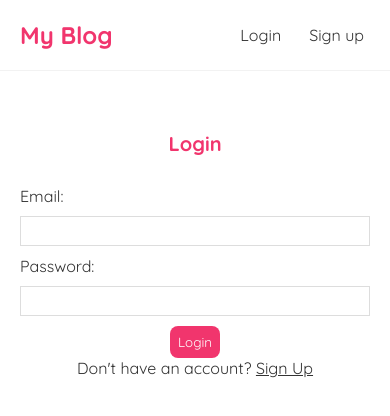
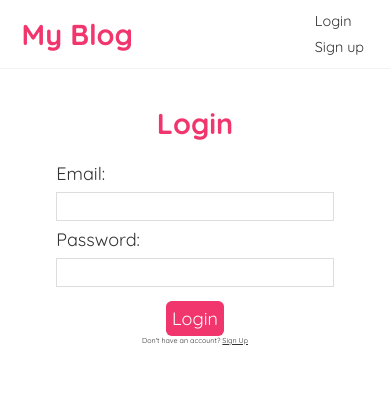
Before and after one commit to jyotisko/blogs, a React (Create React App) app: page /login in a window 390 px wide. Shown: the top 416 px of the page. Built offline with nearby package versions, Linux system fonts and the light colour scheme; no server answers.

Commit message:
Responsiveness added

```diff
--- a/src/components/BlogDetails.js
+++ b/src/components/BlogDetails.js
@@ -53,7 +53,9 @@ const BlogDetails = ({ user }) => {
       ) : (
           <h4><Link to='/login'>Login</Link> to view blog.</h4>
         )}
-      <Toaster position='bottom-center' />
+      <Toaster toastOptions={{
+        className: 'toast-element'
+      }} position='bottom-center' />
     </>
   );
 }
--- a/src/components/BlogList.js
+++ b/src/components/BlogList.js
@@ -7,7 +7,7 @@ const BlogList = (props) => {
 
   return (
     <div className="blog-list">
-      <h1>{blogs.blogs.length > 0 ? title : 'No Blogs Found'}</h1>
+      <h1 className='blog-list-title'>{blogs.blogs.length > 0 ? title : 'No Blogs Found'}</h1>
       {
         blogs.blogs.map(blog => (
           <div className='blog-preview' key={blog.id}>
--- a/src/components/Create.js
+++ b/src/components/Create.js
@@ -72,7 +72,9 @@ const Create = ({ user }) => {
       ) : (
           <h4><Link to='/login'>Login</Link> to create a blog!</h4>
         )}
-      <Toaster position='bottom-center' />
+      <Toaster toastOptions={{
+        className: 'toast-element'
+      }} position='bottom-center' />
     </>
   );
 }
--- a/src/components/Edit.js
+++ b/src/components/Edit.js
@@ -94,7 +94,9 @@ const Edit = ({ user }) => {
           <h4><Link to='/login'>Login</Link> to be able to edit your blogs.</h4>
         )}
 
-      <Toaster position='bottom-center' />
+      <Toaster toastOptions={{
+        className: 'toast-element'
+      }} position='bottom-center' />
     </>
   );
 }
--- a/src/components/Home.js
+++ b/src/components/Home.js
@@ -28,7 +28,9 @@ const Home = ({ user }) => {
           <h4><Link to='/login'>Login</Link> to view blogs</h4>
         )
       }
-      <Toaster position='center-bottom' />
+      <Toaster toastOptions={{
+        className: 'toast-element'
+      }} position='bottom-center' />
     </div>
   );
 };
--- a/src/components/Login.js
+++ b/src/components/Login.js
@@ -24,7 +24,9 @@ const Login = () => {
 
   return (
     <div className='create'>
-      <Toaster position='bottom-center' />
+      <Toaster toastOptions={{
+        className: 'toast-element'
+      }} position='bottom-center' />
       <h2>Login</h2>
       <form onSubmit={handleSubmit}>
         <label>Email: </label>
--- a/src/components/Search.js
+++ b/src/components/Search.js
@@ -1,29 +1,29 @@
 import { useState } from 'react';
 import { Link } from 'react-router-dom';
 import BlogList from './BlogList';
+import toast, { Toaster } from 'react-hot-toast';
 
 const Search = ({ user }) => {
 
   const [query, setQuery] = useState('');
   const [filter, setFilter] = useState('title');
   const [blogs, setBlogs] = useState(null);
-  const [loading, setLoading] = useState(false);
-  const [error, setError] = useState(false);
 
   const handleSubmit = async e => {
     e.preventDefault();
     if (query === '') return;
-    setLoading(true);
 
+    let loadingToast;
     try {
+      loadingToast = toast.loading('Fetching your blogs...');
       const url = `https://blog-api-jyotisko.herokuapp.com/api/v1/blogs?${filter}=${query}`;
       const res = await fetch(url);
       const data = await res.json();
+      toast.dismiss(loadingToast);
       setBlogs(data);
-      setLoading(false);
     } catch (err) {
-      setError(true);
-      setLoading(false);
+      toast.dismiss(loadingToast);
+      toast.error('Something went wrong', { duration: 5000 });
     }
   };
 
@@ -41,20 +41,16 @@ const Search = ({ user }) => {
           </form>
           <div>
             {
-              loading && <div>Loading...</div>
-            }
-            {
               blogs && <BlogList title='Search' blogs={blogs} />
-            }
-            {
-              error && <div>Something went wrong. Failed to fetch...</div>
             }
           </div>
         </div>
       ) : (
           <h4><Link to='/login'>Login</Link> and search for your favorite blogs!</h4>
         )}
-
+      <Toaster toastOptions={{
+        className: 'toast-element'
+      }} position='bottom-center' />
     </>
   );
 }
--- a/src/components/Signup.js
+++ b/src/components/Signup.js
@@ -30,7 +30,9 @@ const Signup = () => {
 
   return (
     <div className='create'>
-      <Toaster position='bottom-center' />
+      <Toaster toastOptions={{
+        className: 'toast-element'
+      }} position='bottom-center' />
       <h2>Sign Up</h2>
       <form onSubmit={handleSubmit}>
         <label>Username: </label>
--- a/src/index.css
+++ b/src/index.css
@@ -6,115 +6,145 @@
   font-family: "Quicksand";
   color: #333;
 }
+
+html {
+  font-size: 62.5%;
+}
+
 .navbar {
-  padding: 20px;
   display: flex;
   align-items: center;
-  max-width: 600px;
+  max-width: 100%;
   margin: 0 auto;
-  border-bottom: 1px solid #f2f2f2;
+  border-bottom: 0.1rem solid #f2f2f2;
+  padding: 3rem 10rem;
 }
+
 .navbar h1 {
   color: #f1356d;
+  font-size: 4rem;
 }
+
 .navbar .links {
   margin-left: auto;
 }
+
 .navbar a {
-  margin-left: 16px;
+  margin-left: 5rem;
   text-decoration: none;
-  padding: 6px;
+  padding: 0.6rem;
+  font-size: 2rem;
 }
+
 .navbar a:hover {
   color: #f1356d;
 }
+
 .content {
-  max-width: 600px;
-  margin: 40px auto;
-  padding: 20px;
+  max-width: 100%;
+  margin: 4rem auto;
+  padding: 1rem 8rem
 }
 
-.logout-btn {
-  border: 2px solid #f1356d;
-  margin-left: 0.5rem;
-  cursor: pointer;
-  background-color: transparent;
-  color: #f1356d;
-  padding: 0.3rem 0.5rem;
+.blog-list-title {
+  font-size: 3.5rem;
 }
 
 /* blog previews / list */
+
 .blog-preview {
-  padding: 10px 16px;
-  margin: 20px 0;
-  border-bottom: 1px solid #fafafa;
+  padding: 2rem 1.6rem;
+  margin: 2rem 0;
+  border-bottom: 0.1rem solid #fafafa;
 }
+
 .blog-preview:hover {
   box-shadow: 1px 3px 5px rgba(0,0,0,0.1);
 }
+
 .blog-preview h2 {
-  font-size: 20px;
   color: #f1356d;
-  margin-bottom: 8px;
+  font-size: 2.5rem;
+  margin-bottom: 0.8rem;
 }
-.blog-preview a{
+
+.blog-preview p {
+  font-size: 2rem;
+}
+
+.blog-preview a {
   text-decoration: none;
 }
 
 /* blog details page */
+
 .blog-details h2 {
-  font-size: 20px;
+  font-size: 4rem;
   color: #f1356d;
-  margin-bottom: 10px;
+  margin-bottom: 1rem;
 }
+
+.blog-details p {
+  font-size: 2.5rem;
+  color: rgba(0, 0, 0, 0.7);
+}
+
 .blog-details div {
-  margin: 20px 0;
+  margin: 2rem 0;
+  font-size: 3rem;
 }
+
 .blog-details button {
   background: #f1356d;
   color: #fff;
   border: 0;
-  padding: 8px;
-  border-radius: 8px;
+  padding: 0.8rem;
+  border-radius: 0.8rem;
   cursor: pointer;
   margin-right: 1rem;
+  font-size: 2.5rem;
 }
 
 /* create new blog form */
+
 .create {
-  max-width: 400px;
+  max-width: 80%;
   margin: 0 auto;
   text-align: center;
 }
 .create label {
   text-align: left;
   display: block;
+  font-size: 2.5rem;
 }
 .create h2 {
-  font-size: 20px;
+  font-size: 4rem;
   color: #f1356d;
-  margin-bottom: 30px;
+  margin-bottom: 3rem;
 }
 .create input, .create textarea, .create select {
   width: 100%;
-  padding: 6px 10px;
-  margin: 10px 0;
+  padding: 0.6rem 1rem;
+  margin: 1rem 0;
   border: 1px solid #ddd;
   box-sizing: border-box;
+  font-size: 2rem;
   display: block;
 }
 
 .create textarea {
-  height: 10rem;
+  height: 15rem;
 }
 
 .create button {
   background: #f1356d;
   color: #fff;
   border: 0;
-  padding: 8px;
-  border-radius: 8px;
+  padding: 0.8rem;
+  border-radius: 0.8rem;
   cursor: pointer;
+  margin-top: 1rem;
+  font-size: 2.5rem;
 }
 
 /* 404 Not Found Page */
@@ -129,16 +159,17 @@
 }
 
 .not-found img {
-  width: 20rem;
+  width: 50rem;
 }
 
 .not-found h2 {
-  font-size: 2rem;
+  font-size: 3rem;
   margin-top: 1rem;
 }
 
 .not-found h4 {
   margin-top: 0.5rem;
+  font-size: 2rem;
 }
 
 /* Search Page */
@@ -152,9 +183,114 @@
 .search-container form input {
   width: 100%;
   outline: none;
+  font-size: 2rem;
+}
+
+.search-container form select {
+  font-size: 2rem;
+  cursor: pointer;
 }
 
 /* Edit account */
+
 .signout-btn {
   margin-top: 1rem;
 }
+
+/* Toast Notification */
+
+.toast-element {
+  font-size: 2rem;
+}
+
+/* Login to view blogs */
+
+h4 {
+  font-size: 2.5rem;
+}
+
+/*************************************************/
+/*** Media Queries ***/
+
+@media screen and (max-width: 1048px) {
+  html {
+    font-size: 60%;
+  }
+}
+
+@media screen and (max-width: 908px) {
+  html {
+    font-size: 55%;
+  }
+}
+
+@media screen and (max-width: 828px) {
+  .navbar a {
+    margin-left: 2rem;
+  }
+}
+
+@media screen and (max-width: 724px) {
+  .navbar {
+    padding: 3rem 5rem;
+  }
+}
+
+@media screen and (max-width: 610px) {
+  .navbar a {
+    margin-left: 1rem;
+  }
+
+  .content {
+    max-width: 100%;
+    margin: 4rem auto;
+    padding: 1rem 3rem
+  }
+}
+
+@media screen and (max-width: 570px) {
+  .navbar {
+    padding: 2rem 3rem;
+  }
+}
+
+@media screen and (max-width: 552px) {
+  html {
+    font-size: 50%;
+  }
+
+  .navbar {
+    display: flex;
+    justify-content: space-between;
+    padding: 2rem 2rem;
+  }
+
+  .navbar a {
+    margin-right: 0.5rem;
+  }
+}
+
+@media screen and (max-width: 486px) {
+  .navbar {
+    padding: 2rem 1.5rem;
+  }
+
+  .navbar a {
+    margin-right: 0rem;
+  }
+}
+
+@media screen and (max-width: 446px) {
+  html {
+    font-size: 45%;
+  }
+
+  .navbar {
+    padding: 1rem 3rem;
+  }
+
+  .navbar a {
+    display: flex;
+    margin-right: 0rem;
+  }
+}
```
Also changed, not shown: src/components/Account.js (+9 -3 lines), 1 other file (tests, documents, lock files or other folders).
